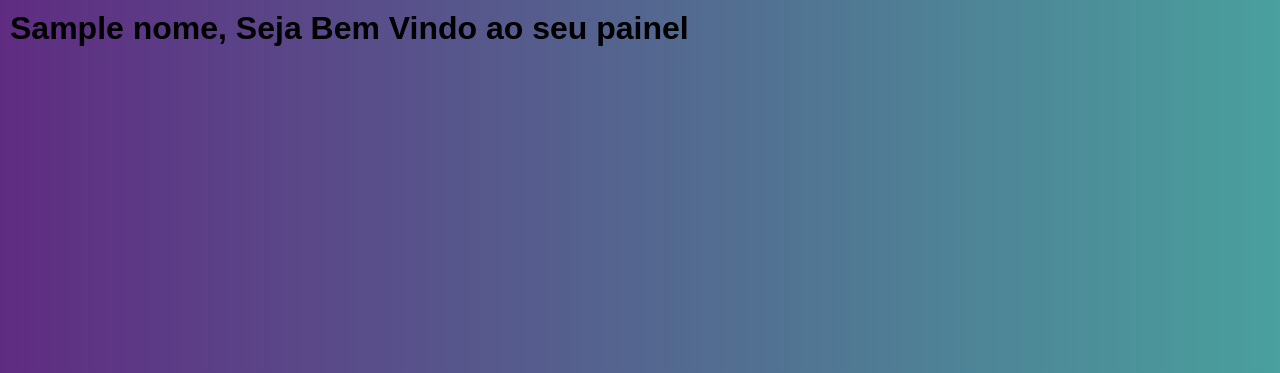
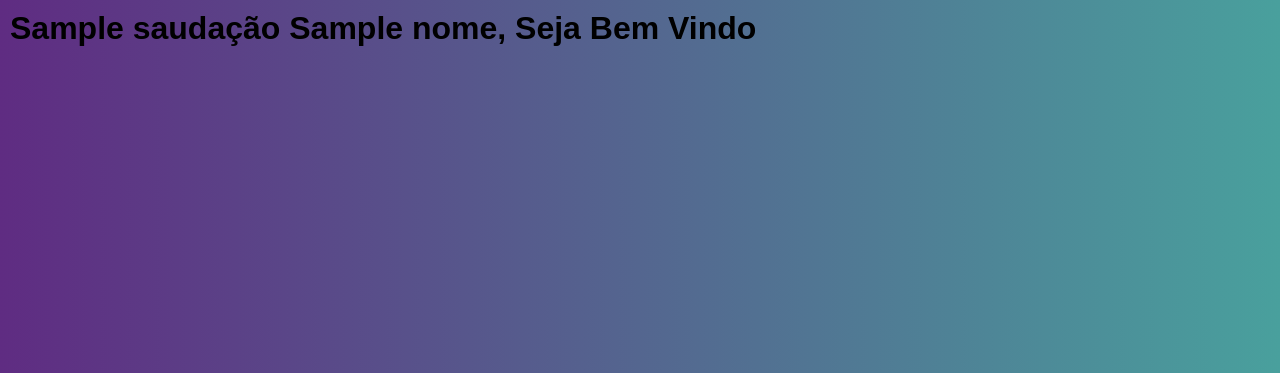
Before and after one commit to Miichaaeell/Login-Flask, a Flask app: template Templates/painel.html in a window 1280 px wide. Shown: the part 47-420 px from the top of the page. Run offline with Flask 3, Linux system fonts and the light colour scheme; the template is opened without the code that fills it: most values are stand-ins (such as "Sample title", 1, 10 or a date in 2020).

Commit message:
adicionado funnção para pegar hora atual na pagina de painel

```diff
--- a/Templates/painel.html
+++ b/Templates/painel.html
@@ -17,7 +17,7 @@
         </menu>
     </header>
     <main>
-        <h1>{{ nome }}, Seja Bem Vindo ao seu painel</h1>
+        <h1>{{saudação}} {{ nome }}, Seja Bem Vindo</h1>
     </main>
 </body>
 </html>
--- a/app.py
+++ b/app.py
@@ -1,4 +1,5 @@
 from flask import Flask, render_template, request
+from time import localtime
 
 app = Flask(__name__)
 
@@ -20,8 +21,17 @@ def cadastrado():
     return render_template('cadastrado.html', nome = nome)
 @app.route('/painel', methods=['POST'])
 def meu_painel():
+    horario = localtime()
+    hora = horario[3]
+    saudação = ''
+    if hora > 0 and hora < 12:
+        saudação = 'Bom dia!'
+    elif hora > 12 and hora < 18:
+        saudação = 'Boa tarde'
+    else:
+        saudação = 'Boa noite'
     nome = request.form.get('user')
-    return render_template('painel.html', nome = nome)
+    return render_template('painel.html', saudação = saudação,nome = nome)
 
 if __name__ == '__main__':
     app.run(debug=True)
```
Also changed, not shown: funcoesbd.py (added).
